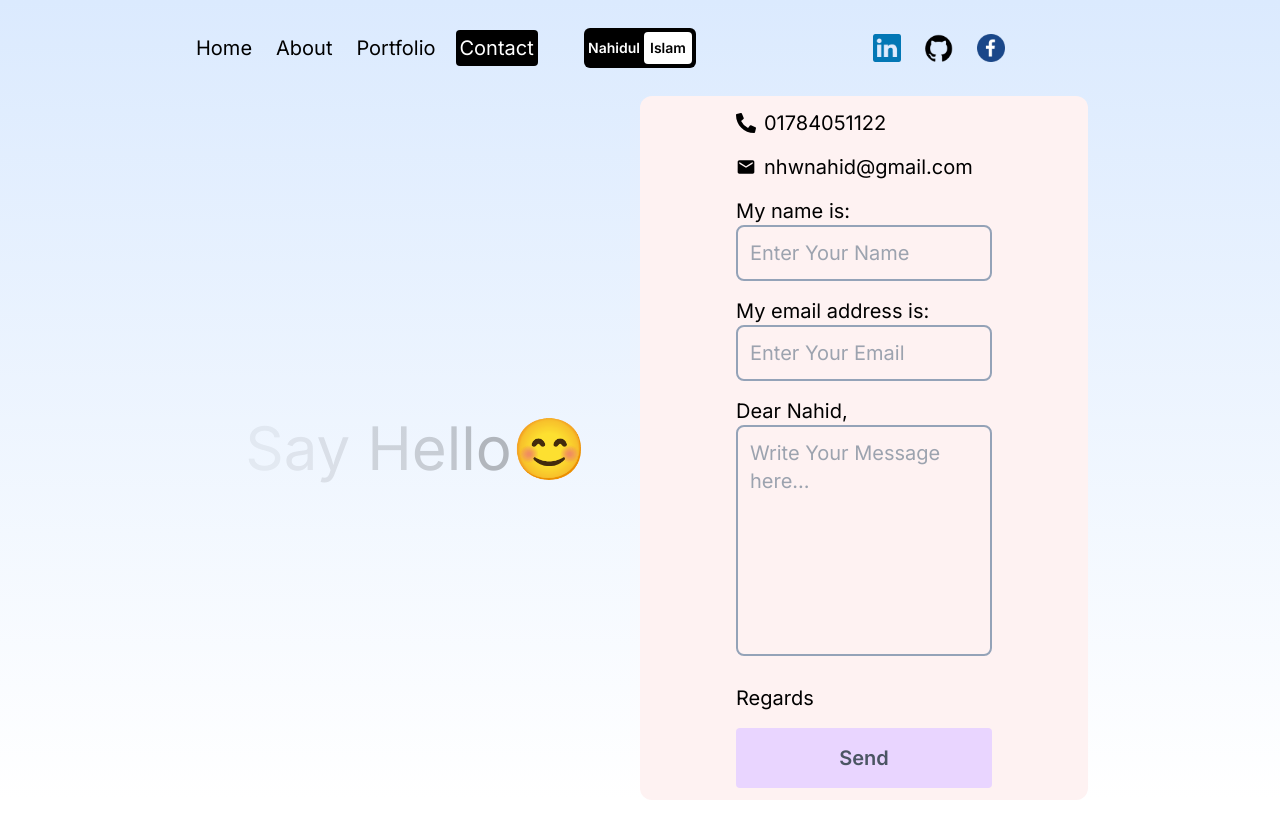
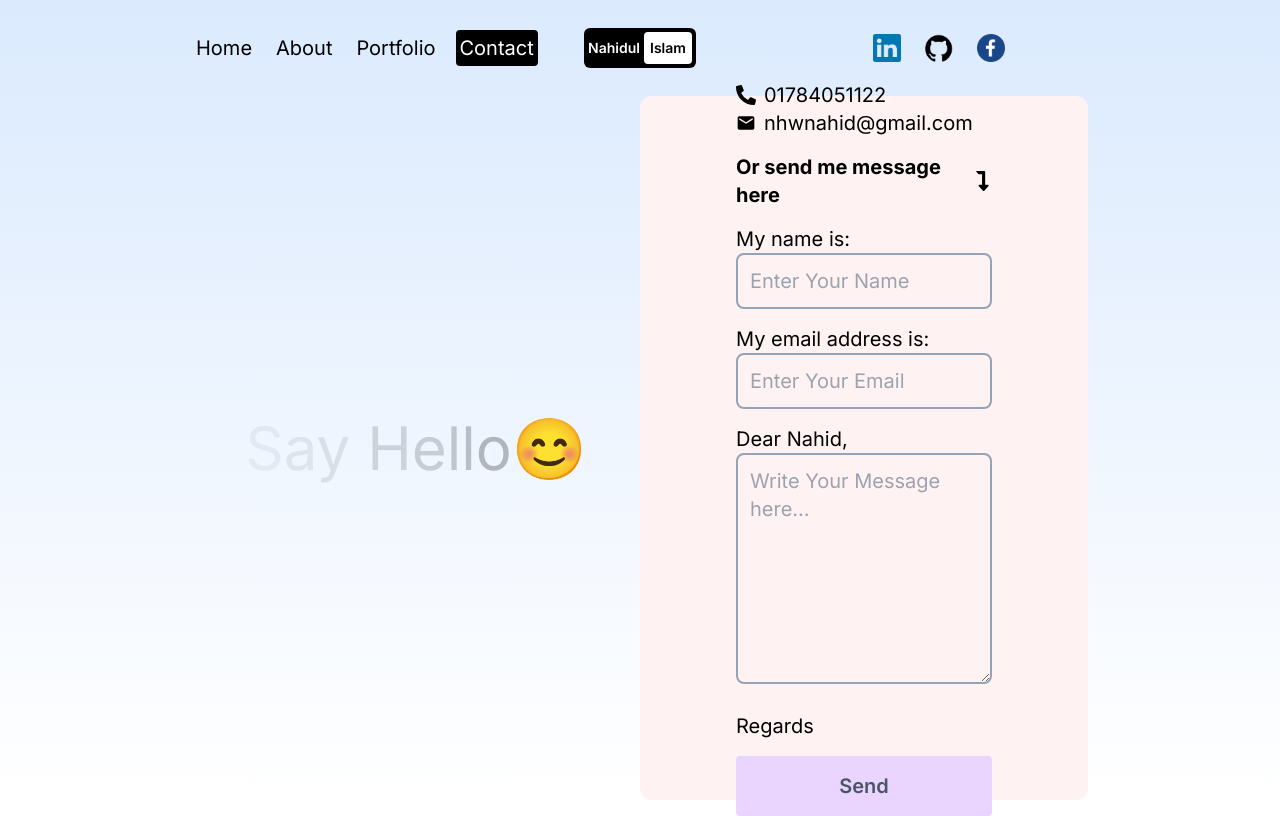
Before and after one commit to nhwnahid007/personal-portfolio, a Next.js app: page /contact in a window 1280 px wide. Built offline with nearby package versions, Linux system fonts and the light colour scheme.

Commit message:
adjustment design

```diff
--- a/src/app/contact/page.jsx
+++ b/src/app/contact/page.jsx
@@ -2,7 +2,7 @@
 import { motion } from "framer-motion";
 import { useRef, useState } from "react";
 import emailjs from "@emailjs/browser";
-import { FaPhoneAlt } from "react-icons/fa";
+import { FaLevelDownAlt, FaPhoneAlt } from "react-icons/fa";
 import { MdEmail } from "react-icons/md";
 
 const ContactPage = () => {
@@ -95,10 +95,14 @@ const ContactPage = () => {
           ref={form}
           className="lg:flex-grow lg:w-1/2 bg-red-50 rounded-xl text-xl flex flex-col gap-4 justify-center p-8 sm:p-12 lg:p-24"
         >
-         <div className="flex items-center gap-2"> <FaPhoneAlt /> 01784051122</div>
-         <div className="flex items-center gap-2">
-         <MdEmail /> nhwnahid@gmail.com
-         </div>
+        <div>
+           <div className="flex items-center gap-2"> <FaPhoneAlt /> 01784051122</div>
+           <div className="flex items-center gap-2">
+           <MdEmail /> nhwnahid@gmail.com
+           </div>
+        </div>
+
+         <div className="flex font-bold items-center">Or send me message here <FaLevelDownAlt /> </div>
           <label className="block z-50">
             <span>My name is:</span>
             <input
@@ -128,7 +132,7 @@ const ContactPage = () => {
             <textarea
               rows={6}
               placeholder="Write Your Message here..."
-              className="h-full p-3 bg-transparent border-2 rounded-lg border-slate-400 outline-none resize-none w-full"
+              className="h-full p-3 bg-transparent border-2 rounded-lg border-slate-400 outline-none w-full"
               name="user_message"
             />
             {formError.user_message && (
```
